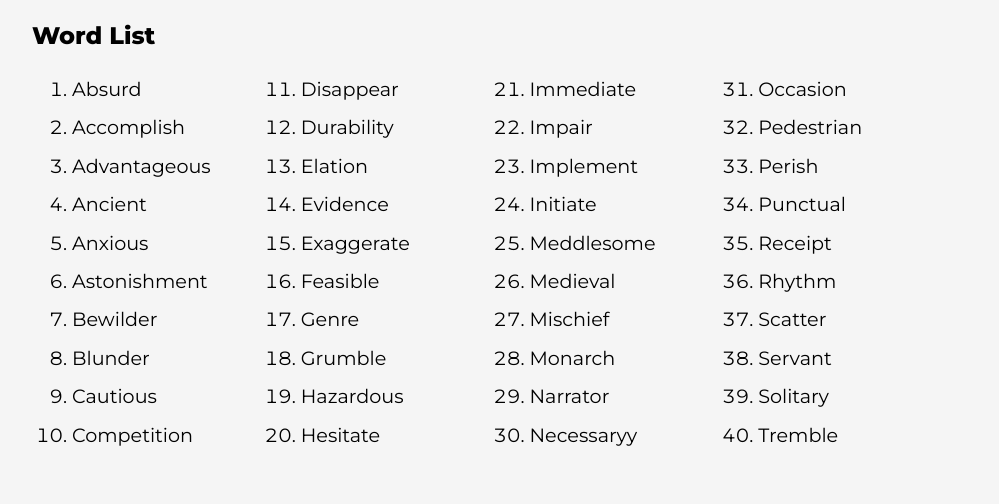
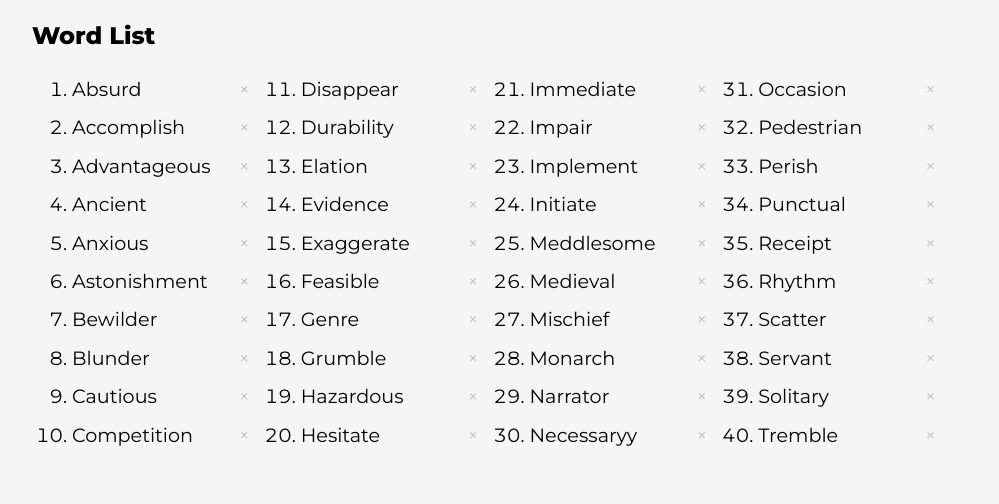
Before and after one commit to fardeem/spellings, a React (Create React App) app: page /words in a window 1280 px wide. Shown: the part 229-733 px from the top of the page, without its empty margins (140-1139 px from the left). Built offline with nearby package versions, Linux system fonts and the light colour scheme.

Commit message:
Add option to remove word from word list

```diff
--- a/src/pages/WordList.jsx
+++ b/src/pages/WordList.jsx
@@ -43,7 +43,15 @@ const WordList = () => {
         <ol className={styles.list}>
           {words.map((word, i) => (
             <li key={i} className={styles.listItem}>
-              {word}
+              <span>{word}</span>
+              <span
+                className={styles.cancel}
+                onClick={() =>
+                  dispatch({ type: "REMOVE_WORD", value: { word } })
+                }
+              >
+                &times;
+              </span>
             </li>
           ))}
         </ol>
--- a/src/pages/WordList.module.css
+++ b/src/pages/WordList.module.css
@@ -11,8 +11,20 @@
 
 .listItem {
   text-transform: capitalize;
+  padding-right: 2rem;
 }
 
 .heading {
   margin-top: 0;
 }
+
+.cancel {
+  float: right;
+  opacity: 0.2;
+  cursor: pointer;
+  transition: opacity 0.5s;
+}
+
+.cancel:hover {
+  opacity: 1;
+}
--- a/src/store.js
+++ b/src/store.js
@@ -32,6 +32,12 @@ function reducer(state, action) {
   const { type, value } = action;
   let { words, stats } = state;
 
+  if (type === "REMOVE_WORD") {
+    words.splice(words.indexOf(value.word), 1);
+
+    if (stats[value.word]) delete stats[value.word];
+  }
+
   if (type === "ADD_WORD") {
     words.push(value.word);
   }
```
